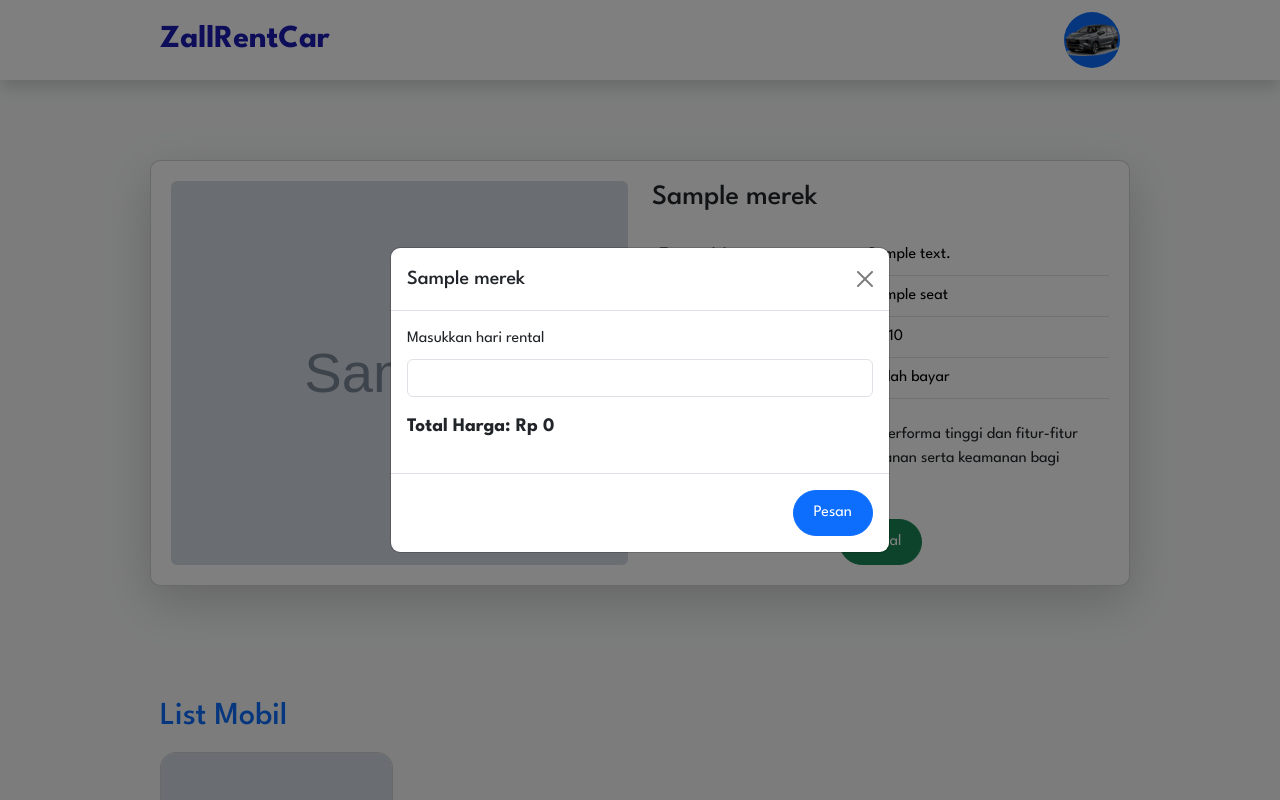
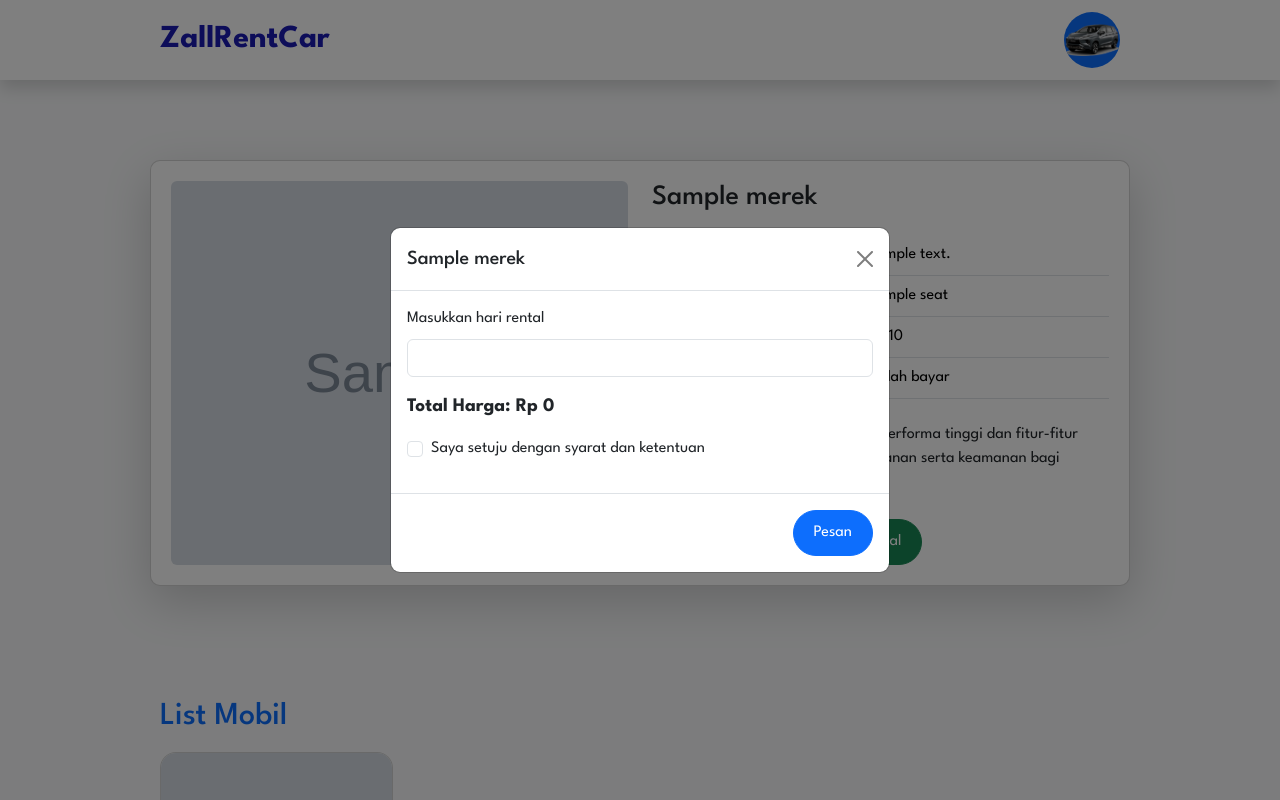
Before and after one commit to Moleen/ZallRentCar, a Flask app: template templates/main/car-details.html in a window 1280 px wide, after a click on "Rental". Run offline with Flask 3, Linux system fonts and the light colour scheme; the template is opened without the code that fills it: most values are stand-ins (such as "Sample title", 1, 10 or a date in 2020); grey boxes marked "Sample" are stand-in pictures; parts of the project's set-up code (start-up, migrations or seed data) failed here and were passed over; some libraries are stand-ins or nearby versions.

Commit message:
menambahkan chekbox s&k

```diff
--- a/static/js/main/car_details.js
+++ b/static/js/main/car_details.js
@@ -2,7 +2,6 @@ function createTransaction(id_mobil, user_id) {
   $('#btn_pesan').attr('disabled', true);
   var hari = $("#hari").val();
   $.ajax({
-
       url: "/api/create_transaction",
       type: "post",
       data: {
@@ -24,7 +23,6 @@ function createTransaction(id_mobil, user_id) {
       error: function() {
           toastr.error('Something went wrong, please try again later.', 'Error');
           $('#btn_pesan').attr('disabled', false);
-
       }
   });
 }
@@ -33,6 +31,8 @@ document.addEventListener('DOMContentLoaded', function() {
   const hariInput = document.getElementById('hari');
   const totalPriceElement = document.getElementById('total_price');
   const hargaPerHari = parseInt(document.getElementById('harga_per_hari').value, 10);
+  const agreeTermsCheckbox = document.getElementById('agree_terms');
+  const pesanButton = document.getElementById('btn_pesan');
 
   hariInput.addEventListener('input', function() {
     const hari = parseInt(hariInput.value);
@@ -43,4 +43,8 @@ document.addEventListener('DOMContentLoaded', function() {
       totalPriceElement.textContent = 'Total Harga: Rp 0';
     }
   });
+
+  agreeTermsCheckbox.addEventListener('change', function() {
+    pesanButton.disabled = !agreeTermsCheckbox.checked;
+  });
 });
--- a/templates/main/car-details.html
+++ b/templates/main/car-details.html
@@ -93,6 +93,11 @@
                     <div id="total_price" class="mb-3">
                         Total Harga: Rp 0
                     </div>
+                    <div class="form-check mb-3">
+                        <input type="checkbox" class="form-check-input" id="agree_terms">
+                        <label class="form-check-label" for="agree_terms">Saya setuju dengan syarat dan
+                            ketentuan</label>
+                    </div>
                 </form>
             </div>
             <div class="modal-footer">
```
